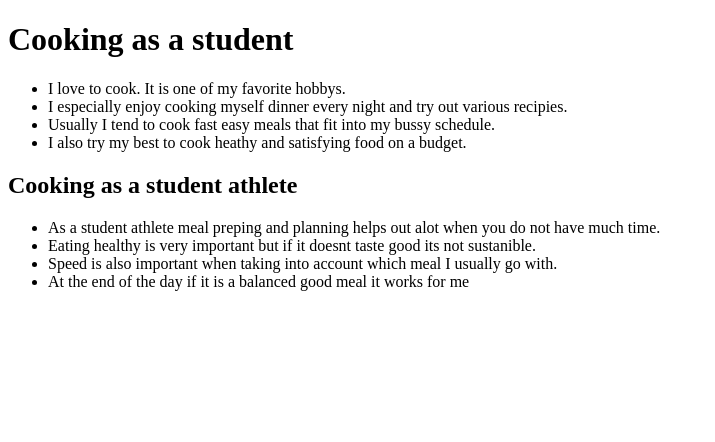
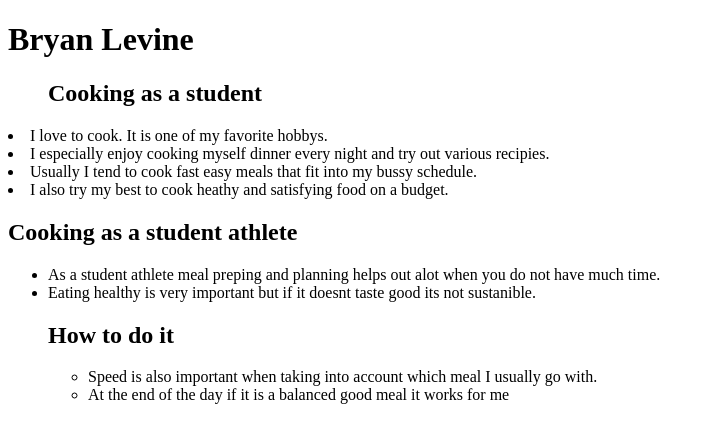
Before and after one commit to bxl540/bxl540.github.io, a plain HTML site: page index.html in a window 1280 px wide. Shown: the whole page, without its empty margins (0-715 px from the left). Drawn offline with Linux system fonts and the light colour scheme.

Commit message:
Add files via upload

```diff
--- a/index.html
+++ b/index.html
@@ -5,8 +5,10 @@
     <title>Bryan L website</title>
   </head>
   </body>
-<h1>Cooking as a student</h1>
+<h1>Bryan Levine</h1>
 <ul>
+<h2>Cooking as a student</h2>
+</ul>
   <li>I love to cook. It is one of my favorite hobbys.</li>
   <li>I especially enjoy cooking myself dinner every night and try out various recipies.</li>
   <li>Usually I tend to cook fast easy meals that fit into my bussy schedule.</li>
@@ -17,6 +19,8 @@
 <ul>
 <li>As a student athlete meal preping and planning helps out alot when you do not have much time.</li>
 <li>Eating healthy is very important but if it doesnt taste good its not sustanible.</li>
+<h2>How to do it</h2>
+<ul>
 <li>Speed is also important when taking into account which meal I usually go with.</li>
 <li>At the end of the day if it is a balanced good meal it works for me</li>
 </html>
```
